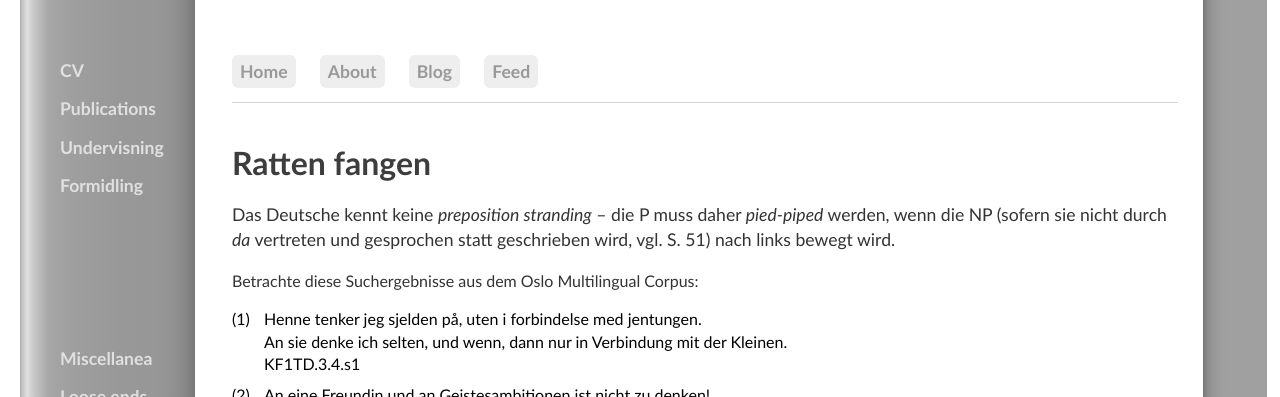
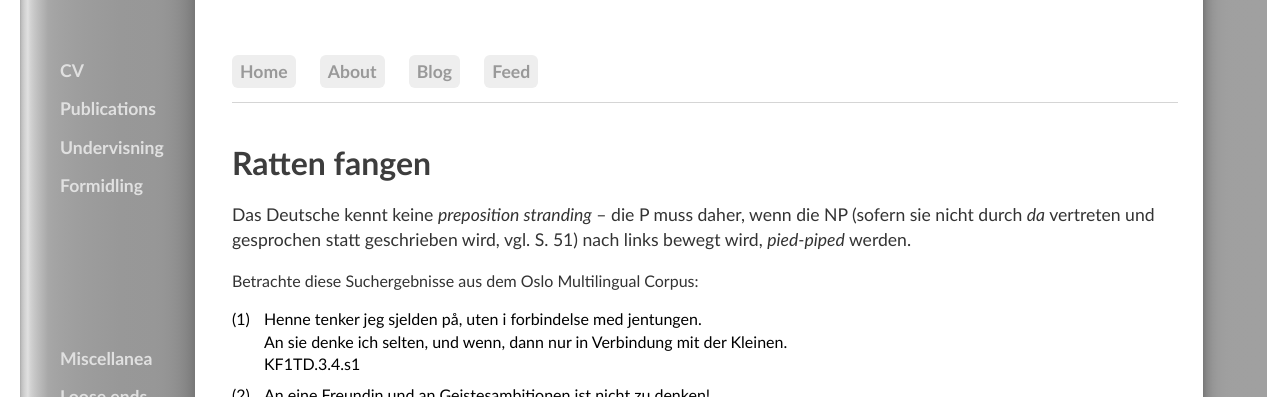
Before and after one commit to kjelljs/kjelljs.github.io, a Jekyll site: the page built from courses/kontrast/ratten.html, in a window 1280 px wide and 1198 px high. Shown: the top 397 px of the window. Built offline with Jekyll 4.4.1, drawn with Linux system fonts in a browser that asks for light colours.

Commit message:
Update ratten.html

```diff
--- a/courses/kontrast/ratten.html
+++ b/courses/kontrast/ratten.html
@@ -22,7 +22,7 @@ ol li::before {
 }
 </style>
 
-<div class="ingress"><p>Das Deutsche kennt keine <i>preposition stranding</i> – die P muss daher <i>pied-piped</i> werden, wenn die NP (sofern sie nicht durch <i>da</i> vertreten und gesprochen statt geschrieben wird, vgl. S. 51) nach links bewegt wird.
+<div class="ingress"><p>Das Deutsche kennt keine <i>preposition stranding</i> – die P muss daher, wenn die NP (sofern sie nicht durch <i>da</i> vertreten und gesprochen statt geschrieben wird, vgl. S. 51) nach links bewegt wird, <i>pied-piped</i> werden.
 </p>
 </div>
 
```
